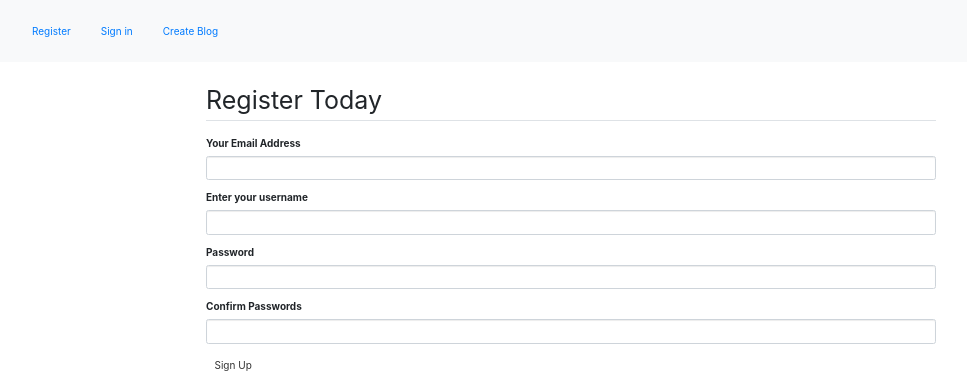
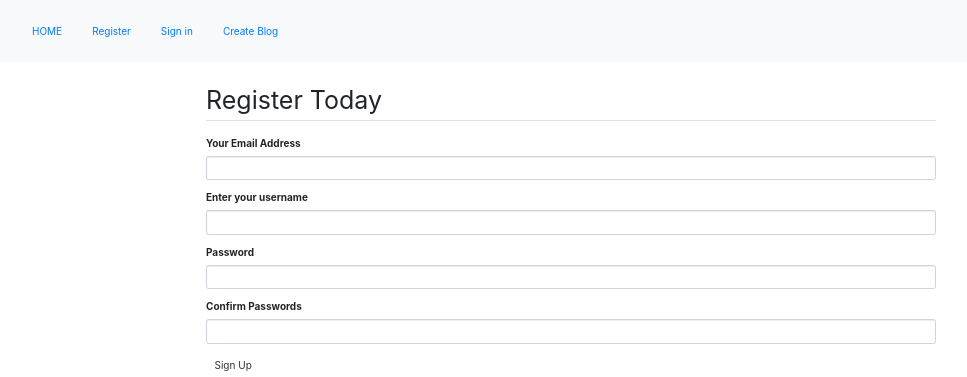
Before and after one commit to MichelAtieno/Personal-Blog, a Flask app: page /authenticate/register in a window 1280 px wide. Shown: the top 377 px of the page, without its empty margins (69-1036 px from the left). Run offline with Flask 2, Linux system fonts and the light colour scheme; some libraries are stand-ins or nearby versions.

Commit message:
Added home link on navbar to navigate better

```diff
--- a/app/templates/navbar.html
+++ b/app/templates/navbar.html
@@ -13,6 +13,7 @@
           <a class="nav-link" href="#"></a>
         </li>
         <ul class="nav navbar-nav navbar-right">
+                <li><a href="{{url_for('main.index')}}">HOME</a></li>
                 {% if current_user.is_authenticated %}
                 <li style="color:white;padding:15px;">{{current_user.username}}</li>
                 <li><a href="{{url_for('auth.logout')}}">Sign out</a></li>
```
